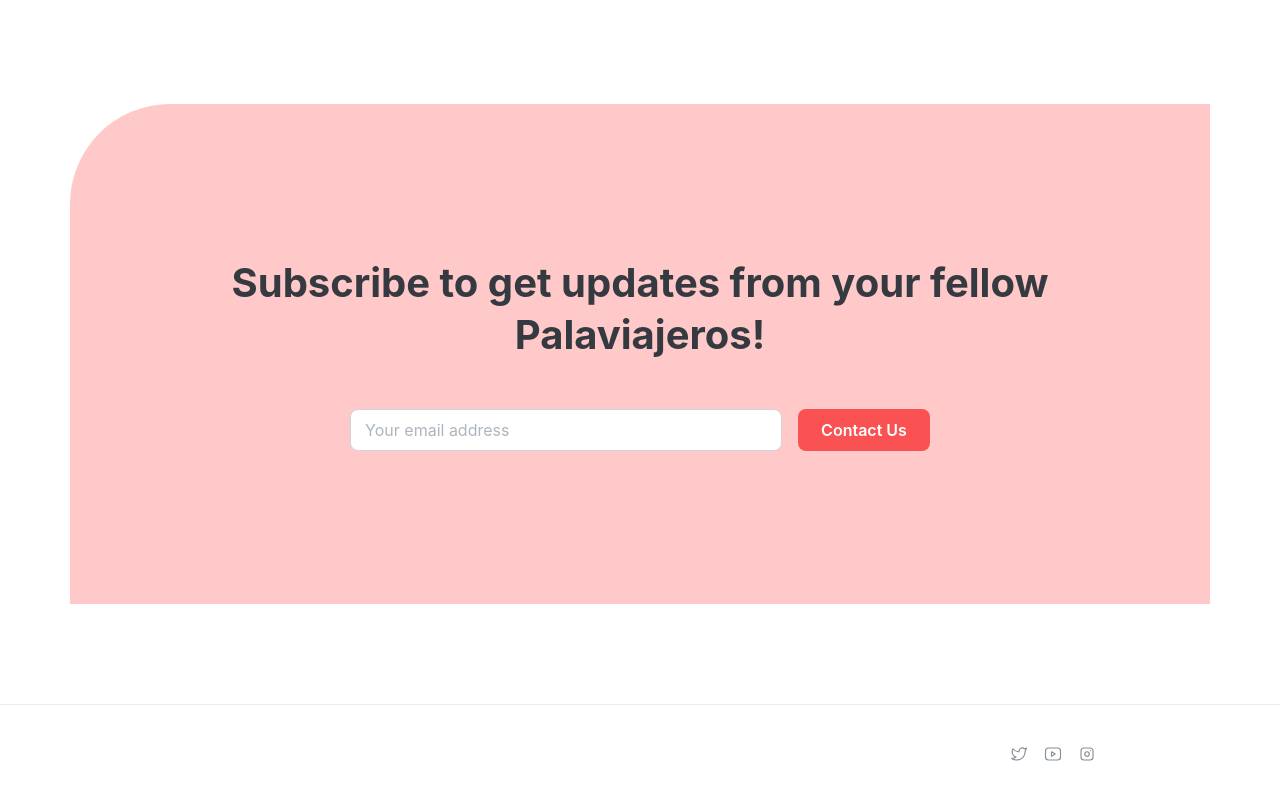
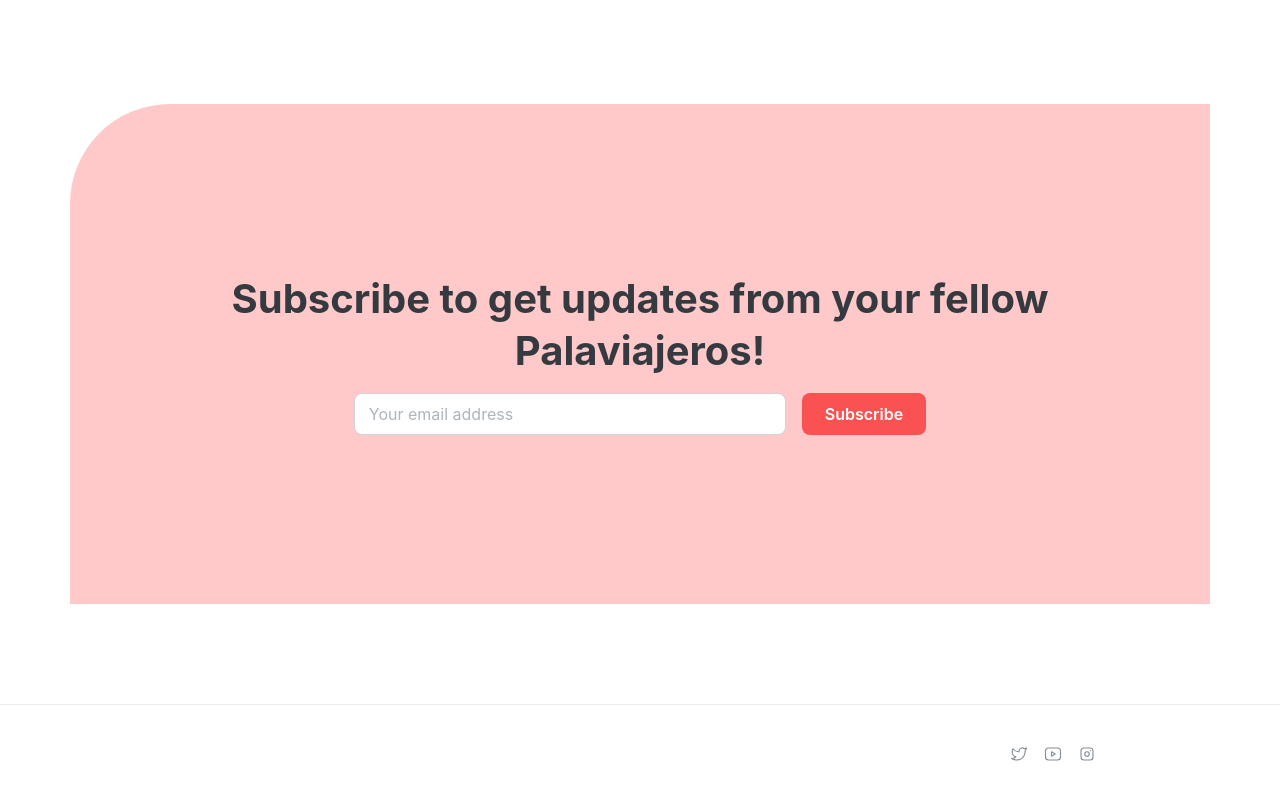
Before and after one commit to palaviajeros/palaviajeros-ui, a Next.js app: page / in a window 1280 px wide. Shown: the part 2009-2809 px from the top of the page. Built offline with nearby package versions, Linux system fonts and the light colour scheme; no server answers.

Commit message:
#55 added subscription functionality

```diff
--- a/src/app/components/Home/Subscribe/Subscribe.tsx
+++ b/src/app/components/Home/Subscribe/Subscribe.tsx
@@ -1,16 +1,47 @@
-import {
-    Button,
-    Container,
-    Flex,
-    Group,
-    Text,
-    TextInput,
-    Title
-} from "@mantine/core";
+"use client";
+
+import { Button, Flex, Group, TextInput, Title } from "@mantine/core";
 import classes from "./Subscribe.module.scss";
 import React from "react";
+import { isEmail, useForm } from "@mantine/form";
+import { subscribe } from "@/app/lib/resend/subscribe";
+import { notifications } from "@mantine/notifications";
 
 const Subscribe = () => {
+  const form = useForm({
+    mode: "uncontrolled",
+    initialValues: {
+      recipientEmail: "",
+    },
+    validate: {
+      recipientEmail: isEmail(),
+    },
+  });
+
+  const handleSubmit = async (values: typeof form.values) => {
+    subscribe(values.recipientEmail)
+      .then((_) =>
+        notifications.show({
+          id: "inquiry-notif",
+          withCloseButton: true,
+          title: "You are now Subscribed!",
+          message: "Stay tuned for updates from your fellow Palaviajeros!",
+          color: "green",
+          autoClose: 10000,
+        }),
+      )
+      .catch((_) =>
+        notifications.show({
+          id: "inquiry-notif-error",
+          withCloseButton: true,
+          title: `Error`,
+          message: `Unexpected error. Please try again shortly`,
+          color: "red",
+          autoClose: 10000,
+        }),
+      );
+    form.reset();
+  };
   return (
     <Flex
       direction={"column"}
@@ -18,33 +49,53 @@ const Subscribe = () => {
       className={classes.container}
       gap={"xl"}
     >
+      <form onSubmit={form.onSubmit(handleSubmit)}>
         <Title ta={"center"} className={classes.title}>
           Subscribe to get updates from your fellow Palaviajeros!
         </Title>
         <Group justify="center" mt="md">
           <TextInput
+            withAsterisk
             size="xl"
             radius="md"
             inputSize="35"
             visibleFrom={"xl"}
             placeholder="Your email address"
             suppressHydrationWarning
+            key={form.key("recipientEmail")}
+            {...form.getInputProps("recipientEmail")}
           />
           <TextInput
+            withAsterisk
             size="md"
             radius="md"
             inputSize="35"
             hiddenFrom={"xl"}
             placeholder="Your email address"
             suppressHydrationWarning
+            key={`${form.key("recipientEmail")}-mobile`}
+            {...form.getInputProps("recipientEmail")}
           />
-                <Button size="xl" radius="md" visibleFrom={"xl"} suppressHydrationWarning>
-                    Contact Us
+          <Button
+            size="xl"
+            radius="md"
+            visibleFrom={"xl"}
+            type={"submit"}
+            suppressHydrationWarning
+          >
+            Subscribe
           </Button>
-                <Button size="md" radius="md" hiddenFrom={"xl"} suppressHydrationWarning>
-                    Contact Us
+          <Button
+            size="md"
+            radius="md"
+            hiddenFrom={"xl"}
+            type={"submit"}
+            suppressHydrationWarning
+          >
+            Subscribe
           </Button>
         </Group>
+      </form>
     </Flex>
   );
 };
--- /dev/null
+++ b/src/app/lib/resend/subscribe.ts
@@ -0,0 +1,22 @@
+"use server";
+
+import { Resend } from "resend";
+
+// Ask andrei to provide keys and how to set this up
+// Todo: Find a way to share the values for these to everyone
+const resend = new Resend(process.env.RESEND_API_KEY);
+const palaviajerosAudienceId = process.env.SUBSCRIBE_AUDIENCE_ID;
+
+export async function subscribe(email: string) {
+  const { data, error } = await resend.contacts.create({
+    email: email,
+    unsubscribed: false,
+    audienceId: palaviajerosAudienceId!,
+  });
+
+  if (error) {
+    console.error(error);
+    throw Error(error.message);
+  }
+  return data;
+}
```
Lines whose indentation alone changed are shown as unchanged.
